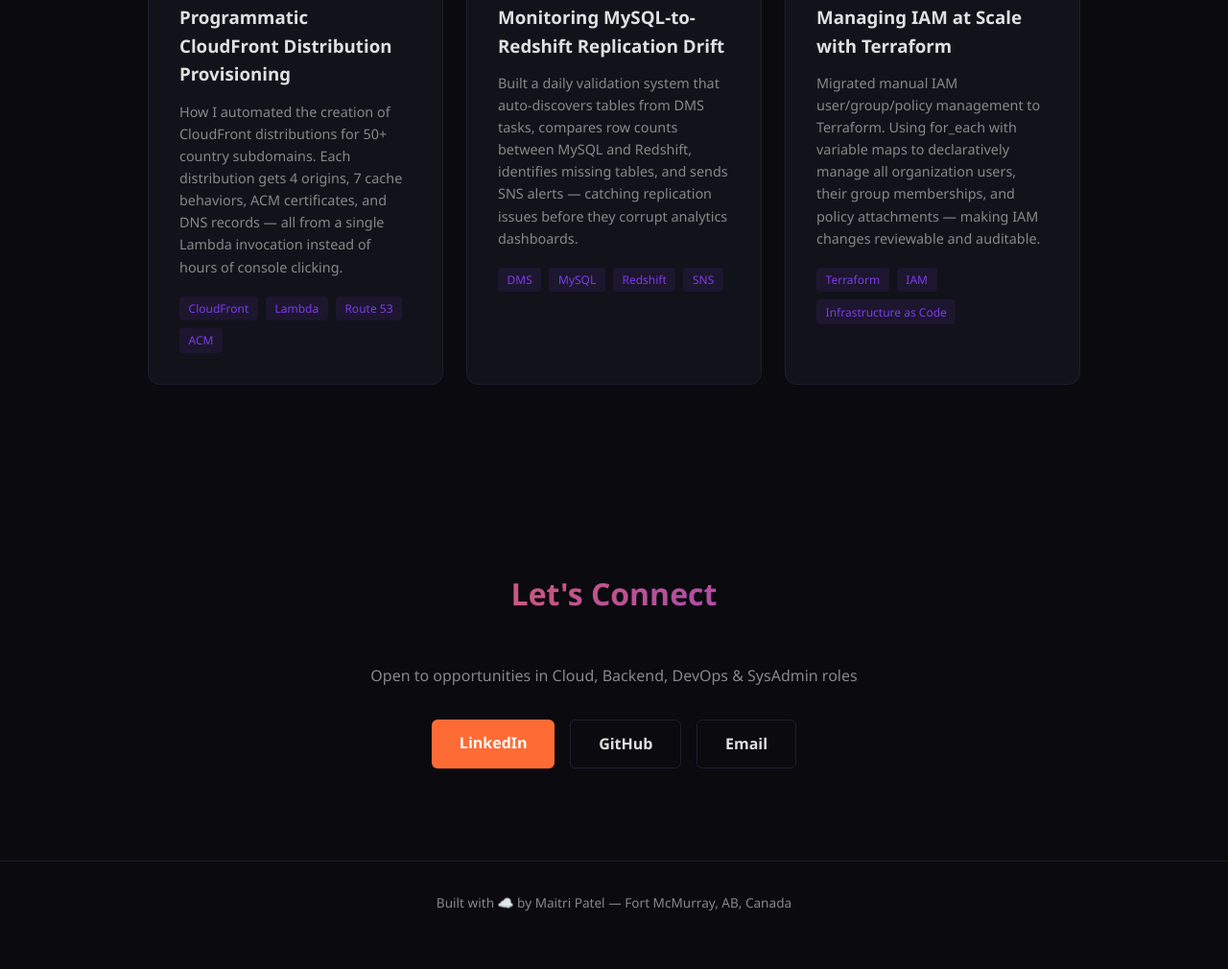
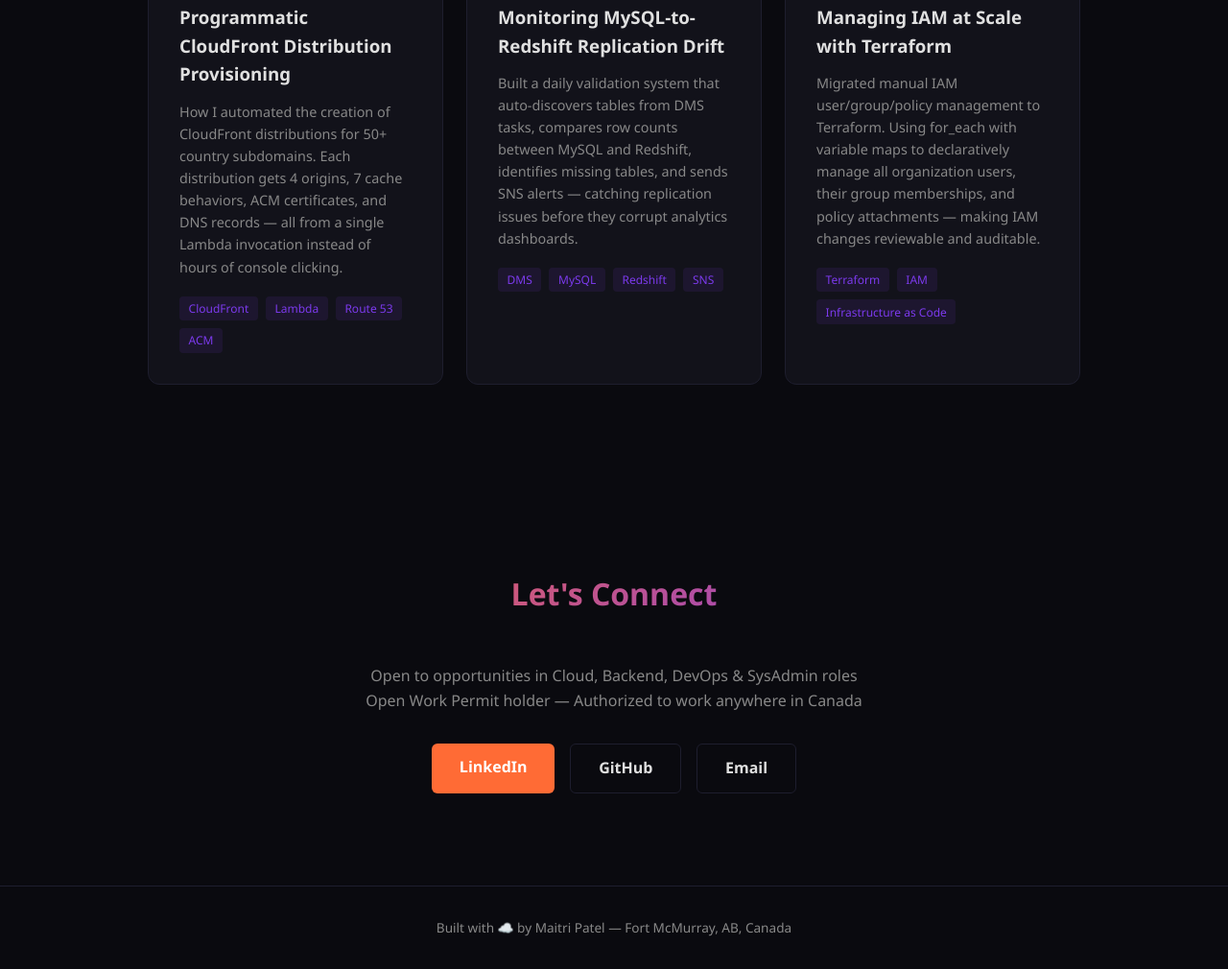
Before and after one commit to maitrip482/portfolio, a plain HTML site: page index.html in a window 1280 px wide. Shown: the part 5544-6554 px from the top of the page at 96% size. Before the commit the page ends 6528 px from the top, so only its background shows below. Drawn offline with Linux system fonts and the light colour scheme.

Commit message:
Add work authorization

```diff
--- a/index.html
+++ b/index.html
@@ -289,7 +289,7 @@
 
     <section id="contact">
         <h2 class="section-title">Let's Connect</h2>
-        <p class="contact-sub">Open to opportunities in Cloud, Backend, DevOps & SysAdmin roles</p>
+        <p class="contact-sub">Open to opportunities in Cloud, Backend, DevOps & SysAdmin roles<br>Open Work Permit holder — Authorized to work anywhere in Canada</p>
         <div class="contact-links">
             <a href="https://linkedin.com/in/maitri-patel-1196b5182" class="btn btn-primary" target="_blank">LinkedIn</a>
             <a href="https://github.com/maitrip482" class="btn btn-outline" target="_blank">GitHub</a>
```
